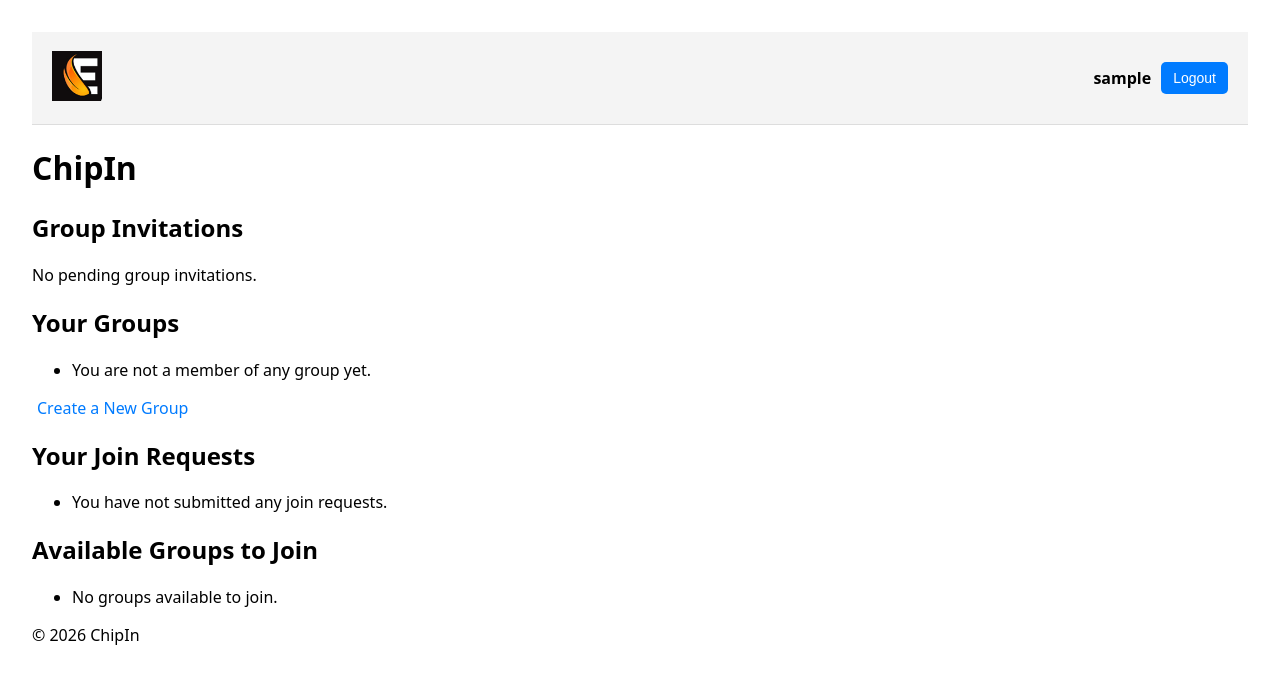
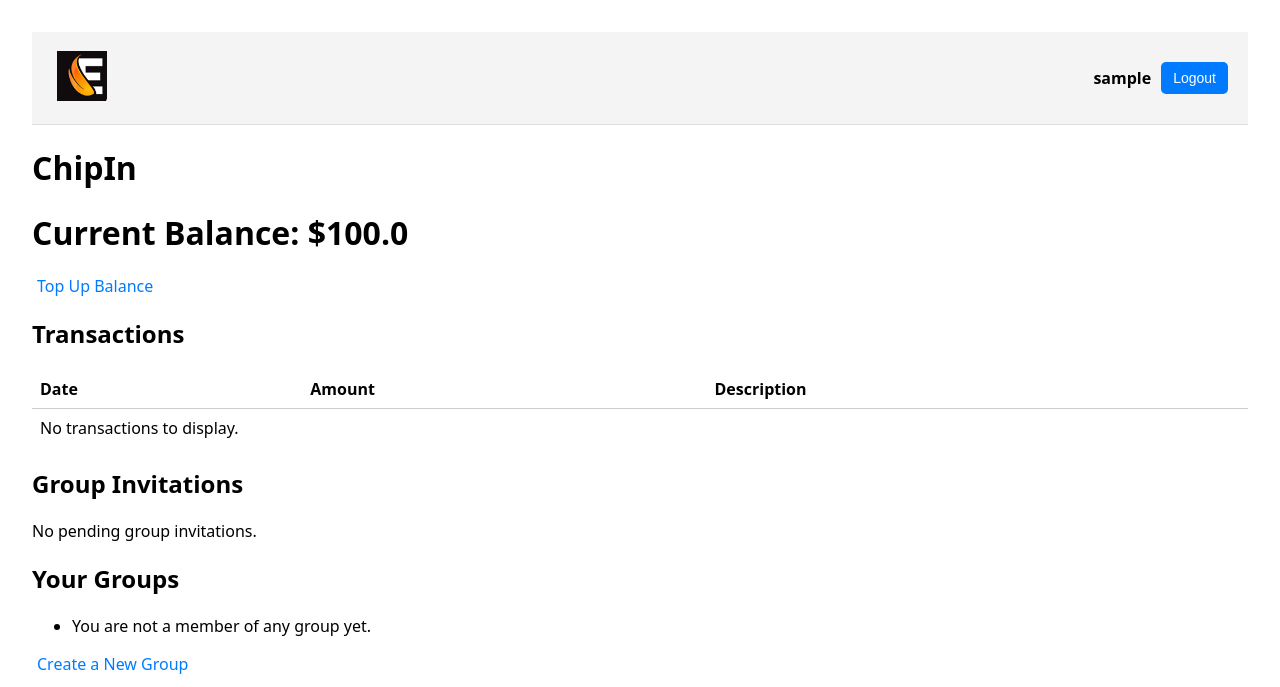
Before and after one commit to ProdPreva1l/CS26-SWA, a Django app: page /chipin/ in a window 1280 px wide. Shown: the top 687 px of the page. Before the commit the page ends 645 px from the top, so only its background shows below. Run offline with Django 5.2, Linux system fonts and the light colour scheme; the visitor is signed in with stand-in values (Sample User, id 1); data that the repository does not hold is empty.

Commit message:
feat: top up

```diff
--- a/chipin/forms.py
+++ b/chipin/forms.py
@@ -9,6 +9,7 @@ class CommentForm(forms.ModelForm):
         widgets = {
             'content': forms.Textarea(attrs={'rows': 3, 'placeholder': 'Enter your comment...'})
         }
+
     # Clean the content to sanitise input
     def clean_content(self):
         content = self.cleaned_data.get('content')
--- a/chipin/templates/chipin/base.html
+++ b/chipin/templates/chipin/base.html
@@ -8,7 +8,9 @@
 <body>
 <header class="header">
     <div class="logo">
+        <a href="{% url 'chipin:home' %}">
         <img src="{% static 'chipin/logo_90.jpg' %}" alt="ChipIn Logo">
+        </a>
     </div>
     <div class="user-info">
         {% if request.user.is_authenticated %}
--- a/chipin/templates/chipin/home.html
+++ b/chipin/templates/chipin/home.html
@@ -3,6 +3,50 @@
 {% block title %}ChipIn{% endblock %}
 {% block content %}
     <h1>ChipIn</h1>
+
+    <h1>Current Balance: ${{ balance }}</h1>
+    <a href="{% url 'users:top_up' %}">Top Up Balance</a>
+
+    <h2>Transactions</h2>
+    <div style="max-height: 300px; overflow-y: auto; margin-bottom: 16px;">
+        <table style="border-collapse: collapse; width: 100%;">
+            <thead>
+            <tr>
+                <th style="border-bottom: 1px solid #ccc; text-align: left; padding: 8px;">
+                    Date
+                </th>
+                <th style="border-bottom: 1px solid #ccc; text-align: left; padding: 8px;">
+                    Amount
+                </th>
+                <th style="border-bottom: 1px solid #ccc; text-align: left; padding: 8px;">
+                    Description
+                </th>
+            </tr>
+            </thead>
+            <tbody>
+            {% for tx in transactions %}
+                <tr>
+                    <td style="padding: 8px; border-bottom: 1px solid #eee;">
+                        {{ tx.created_at }}
+                    </td>
+                    <td style="padding: 8px; border-bottom: 1px solid #eee;">
+                        ${{ tx.amount }}
+                    </td>
+                    <td style="padding: 8px; border-bottom: 1px solid #eee;">
+                        {{ tx.description }}
+                    </td>
+                </tr>
+            {% empty %}
+                <tr>
+                    <td colspan="3" style="padding: 8px;">
+                        No transactions to display.
+                    </td>
+                </tr>
+            {% endfor %}
+            </tbody>
+        </table>
+    </div>
+
     <h2>Group Invitations</h2>
     <div class="invitation-notification">
         {% if pending_invitations %}
@@ -27,9 +71,11 @@
             <li>
                 <a href="{% url 'chipin:group_detail' group.id %}">{{ group.name }}</a>
                 {% if group.admin == request.user %}
-                <a href="{% url 'chipin:delete_group' group.id %}" onclick="return confirm('Are you sure you want to delete this group?');">Delete</a>
+                    <a href="{% url 'chipin:delete_group' group.id %}"
+                       onclick="return confirm('Are you sure you want to delete this group?');">Delete</a>
                 {% else %}
-                <a href="{% url 'chipin:leave_group' group.id %}" onclick="return confirm('Are you sure you want to leave this group?');">Leave</a>
+                    <a href="{% url 'chipin:leave_group' group.id %}"
+                       onclick="return confirm('Are you sure you want to leave this group?');">Leave</a>
                 {% endif %}
             </li>
         {% empty %}
@@ -43,7 +89,8 @@
         {% for join_request in user_join_requests %}
             <li>
                 You requested to join <strong>{{ join_request.group.name }}</strong> on {{ join_request.created_at }}.
-            <a href="{% url 'chipin:delete_join_request' join_request.id %}" onclick="return confirm('Are you sure you want to delete this join request?');">Delete</a>
+                <a href="{% url 'chipin:delete_join_request' join_request.id %}"
+                   onclick="return confirm('Are you sure you want to delete this join request?');">Delete</a>
             </li>
         {% empty %}
             <li>You have not submitted any join requests.</li>
--- a/chipin/urls.py
+++ b/chipin/urls.py
@@ -22,4 +22,5 @@ urlpatterns = [
          name='update_event_status'),
     path('group/<int:group_id>/event/<int:event_id>/leave/', views.leave_event, name='leave_event'),
     path('group/<int:group_id>/event/<int:event_id>/delete/', views.delete_event, name='delete_event'),
+    path('group/<int:group_id>/event/<int:event_id>/transfer_funds/', views.transfer_funds, name='transfer_funds')
 ]
--- a/chipin/views.py
+++ b/chipin/views.py
@@ -1,27 +1,41 @@
+from decimal import Decimal
+
 from django.contrib.auth.decorators import login_required
+from django.db import transaction
+from django.db.models import F
 from django.shortcuts import render, redirect, get_object_or_404
 from django.contrib import messages
 from django.contrib.auth.models import User
 from django.utils import timezone
 from django.conf import settings
+
+from users.models import Transaction
 from .models import Group, Invite, GroupJoinRequest, Comment, Event
 from .forms import GroupCreationForm, CommentForm
 from django.urls import reverse
 
+
 @login_required
 def home(request):
     user = request.user
-    pending_invitations = user.pending_invitations.all() # Get pending group invitations for the current user
+    pending_invitations = user.pending_invitations.all()  # Get pending group invitations for the current user
     user_groups = user.group_memberships.all()  # Get groups the user is a member of
     user_join_requests = GroupJoinRequest.objects.filter(user=user)  # Get join requests sent by the user
-    available_groups = Group.objects.exclude(members=user).exclude(join_requests__user=user) # Get groups the user is not a member of and the user has not requested to join
+    available_groups = Group.objects.exclude(members=user).exclude(
+        join_requests__user=user)  # Get groups the user is not a member of and the user has not requested to join
+    transactions = Transaction.objects.filter(
+        user=request.user
+    ).order_by('-created_at')
     context = {
         'pending_invitations': pending_invitations,
         'user_groups': user_groups,
         'user_join_requests': user_join_requests,
-        'available_groups': available_groups
+        'available_groups': available_groups,
+        'balance': user.profile.balance,
+        'transactions': transactions,
     }
     return render(request, 'chipin/home.html', context)
+
 
 @login_required
 def create_group(request):
@@ -35,20 +49,21 @@ def create_group(request):
         form = GroupCreationForm(user=request.user)
     return render(request, 'chipin/create_group.html', {'form': form})
 
+
 @login_required
 def group_detail(request, group_id, edit_comment_id=None):
     group = get_object_or_404(Group, id=group_id)
     comments = group.comments.all().order_by('-created_at')  # Fetch all comments for the group
-    if edit_comment_id: # Fetch the comment to edit, if edit_comment_id is provided
+    if edit_comment_id:  # Fetch the comment to edit, if edit_comment_id is provided
         comment_to_edit = get_object_or_404(Comment, id=edit_comment_id)
         if comment_to_edit.user != request.user:
             return redirect('chipin:group_detail', group_id=group.id)
     else:
         comment_to_edit = None
     if request.method == 'POST':
-        if comment_to_edit: # Editing an existing comment
+        if comment_to_edit:  # Editing an existing comment
             form = CommentForm(request.POST, instance=comment_to_edit)
-        else: # Adding a new comment
+        else:  # Adding a new comment
             form = CommentForm(request.POST)
         if form.is_valid():
             comment = form.save(commit=False)
@@ -65,6 +80,7 @@ def group_detail(request, group_id, edit_comment_id=None):
         'comment_to_edit': comment_to_edit,
     })
 
+
 @login_required
 def delete_group(request, group_id):
     group = get_object_or_404(Group, id=group_id)
@@ -74,6 +90,7 @@ def delete_group(request, group_id):
     else:
         messages.error(request, "You do not have permission to delete this group.")
     return redirect('chipin:home')
+
 
 @login_required
 def invite_users(request, group_id):
@@ -93,6 +110,7 @@ def invite_users(request, group_id):
         'users_not_in_group': users_not_in_group
     })
 
+
 @login_required
 def accept_invite(request, group_id):
     group = get_object_or_404(Group, id=group_id)
@@ -104,12 +122,14 @@ def accept_invite(request, group_id):
         elif invited_user in group.invited_users.all():
             group.members.add(invited_user)
             group.invited_users.remove(invited_user)  # Remove from invited list
-            messages.success(request, f'{invited_user.profile.nickname} has successfully joined the group "{group.name}".')
+            messages.success(request,
+                             f'{invited_user.profile.nickname} has successfully joined the group "{group.name}".')
         else:
             messages.error(request, "You are not invited to join this group.")
     else:
         messages.error(request, "Invalid invitation link.")
     return redirect('chipin:group_detail', group_id=group.id)
+
 
 @login_required
 def request_to_join_group(request, group_id):
@@ -175,6 +195,7 @@ def vote_on_join_request(request, group_id, request_id, vote):
         messages.success(request, f"{join_request.user.profile.nickname} has been approved to join the group!")
     return redirect('chipin:group_detail', group_id=group.id)
 
+
 @login_required
 def edit_comment(request, comment_id):
     comment = get_object_or_404(Comment, id=comment_id)
@@ -189,6 +210,7 @@ def edit_comment(request, comment_id):
         form = CommentForm(instance=comment)
     return render(request, 'chipin/edit_comment.html', {'form': form, 'comment': comment})
 
+
 @login_required
 def delete_comment(request, comment_id):
     comment = get_object_or_404(Comment, id=comment_id)
@@ -196,22 +218,23 @@ def delete_comment(request, comment_id):
         comment.delete()
     return redirect('chipin:group_detail', group_id=comment.group.id)
 
+
 @login_required
 def group_detail(request, group_id, edit_comment_id=None):
     group = get_object_or_404(Group, id=group_id)
     comments = group.comments.all().order_by('-created_at')  # Fetch all comments for the group
     events = group.events.all()  # Fetch all events associated with the group
     # Add a new comment or edit an existing comment
-    if edit_comment_id: # Fetch the comment to edit, if edit_comment_id is provided
+    if edit_comment_id:  # Fetch the comment to edit, if edit_comment_id is provided
         comment_to_edit = get_object_or_404(Comment, id=edit_comment_id)
         if comment_to_edit.user != request.user:
             return redirect('chipin:group_detail', group_id=group.id)
     else:
         comment_to_edit = None
     if request.method == 'POST':
-        if comment_to_edit: # Editing an existing comment
+        if comment_to_edit:  # Editing an existing comment
             form = CommentForm(request.POST, instance=comment_to_edit)
-        else: # Adding a new comment
+        else:  # Adding a new comment
             form = CommentForm(request.POST)
         if form.is_valid():
             comment = form.save(commit=False)
@@ -243,6 +266,7 @@ def group_detail(request, group_id, edit_comment_id=None):
         'event_share_info': event_share_info,
     })
 
+
 @login_required
 def create_event(request, group_id):
     group = get_object_or_404(Group, id=group_id)
@@ -262,6 +286,7 @@ def create_event(request, group_id):
         messages.success(request, f'Event "{event_name}" created successfully!')
         return redirect('chipin:group_detail', group_id=group.id)
     return render(request, 'chipin/create_event.html', {'group': group})
+
 
 @login_required
 def join_event(request, group_id, event_id):
@@ -312,6 +337,7 @@ def update_event_status(request, group_id, event_id):
     event.save()
     return redirect('chipin:group_detail', group_id=group.id)
 
+
 @login_required
 def leave_event(request, group_id, event_id):
     group = get_object_or_404(Group, id=group_id)
@@ -328,6 +354,7 @@ def leave_event(request, group_id, event_id):
     event.save()
     return redirect('chipin:group_detail', group_id=group.id)
 
+
 @login_required
 def delete_event(request, group_id, event_id):
     group = get_object_or_404(Group, id=group_id)
@@ -340,3 +367,101 @@ def delete_event(request, group_id, event_id):
     event.delete()
     messages.success(request, f"The event '{event.name}' has been deleted.")
     return redirect('chipin:group_detail', group_id=group.id)
+
+
+@login_required
+def transfer_funds(request, group_id, event_id):
+    if request.method != "POST":
+        messages.error(request, "Invalid request method for transferring funds.")
+        return redirect('chipin:group_detail', group_id=group_id)
+
+    event = get_object_or_404(Event, id=event_id, group__id=group_id)
+    group = event.group
+    if request.user != group.admin:
+        messages.error(request, "Only the group admin can transfer funds.")
+        return redirect('chipin:group_detail', group_id=group_id)
+
+    if event.status == Event.Status.ARCHIVED:
+        messages.error(request, "Funds have already been transferred for this event.")
+        return redirect('chipin:group_detail', group_id=group_id)
+
+    payers_qs = event.members.select_related("profile")
+    if not payers_qs.exists():
+        payers_qs = group.members.select_related("profile")
+    payers = list(payers_qs)
+
+    # Include admin
+    include_admin_in_payers = True
+    if include_admin_in_payers and group.admin not in payers:
+        payers.append(group.admin)
+
+    if not payers:
+        messages.error(request, "No payers found for this event.")
+        return redirect('chipin:group_detail', group_id=group_id)
+
+    rough_eligible = [u for u in payers if u.profile.balance > 0]
+
+    if not rough_eligible:
+        messages.error(request, "No members have a positive balance to contribute.")
+        return redirect('chipin:group_detail', group_id=group_id)
+
+    # Recalculate share using roughly eligible members
+    share = event.total_spend / Decimal(len(rough_eligible))
+
+    # Second pass: final eligibility check
+    final_payers = []
+    excluded = []
+    for u in rough_eligible:
+        if u.profile.balance >= share:
+            final_payers.append(u)
+        else:
+            excluded.append(u)
+    if not final_payers:
+        messages.error(
+            request,
+            "No participants could afford the share amount. Transfer cancelled."
+        )
+        return redirect('chipin:group_detail', group_id=group_id)
+
+    final_share = event.total_spend / Decimal(len(final_payers))
+
+    with transaction.atomic():
+        # Debit the final eligible payers
+        for u in final_payers:
+            u.profile.balance = F("balance") - final_share
+            u.profile.save(update_fields=["balance"])
+            Transaction.objects.create(
+                user=u,
+                amount=-final_share,
+                created_at=timezone.now(),
+                description=f"Contribution for event '{event.name}'"
+            )
+
+        # Credit admin with the *full* event spend
+        admin_profile = group.admin.profile
+        admin_profile.balance = F("balance") + event.total_spend
+        admin_profile.save(update_fields=["balance"])
+        Transaction.objects.create(
+            user=group.admin,
+            amount=event.total_spend,
+            created_at=timezone.now(),
+            description=f"Funds received for event '{event.name}'"
+        )
+
+        # Archive event
+        event.status = Event.Status.ARCHIVED
+        event.archived_at = timezone.now()
+        event.save(update_fields=["status", "archived_at"])
+
+        msg = (
+            f"Transferred ${event.total_spend} "
+            f"(${final_share:.2f} each) "
+            f"from {len(final_payers)} payer(s)."
+        )
+
+        if excluded:
+            excluded_names = ", ".join(u.username for u in excluded)
+            msg += f" Excluded due to insufficient balance: {excluded_names}."
+        messages.success(request, msg)
+
+        return redirect('chipin:group_detail', group_id=group_id)
--- a/users/forms.py
+++ b/users/forms.py
@@ -52,3 +52,9 @@ class EmailAuthenticationForm(AuthenticationForm):
         label="Email",
         widget=forms.EmailInput(attrs={"autofocus": True})
     )
+
+class TopUpForm(forms.Form):
+    amount = forms.DecimalField(min_value=0.01, decimal_places=2, max_digits=5, error_messages={
+        'min_value': "Please enter an amount greater than $0.00.",
+        'invalid': "Enter a valid amount in dollars and cents.",
+    }, label="Amount to Top-Up")
--- a/users/urls.py
+++ b/users/urls.py
@@ -5,4 +5,5 @@ urlpatterns = [
     path('login/', views.login_view, name='login'),
     path('logout/', views.logout_view, name='logout'),
     path('register/', views.register, name='register'),
+    path('top-up/', views.top_up, name='top_up')
 ]
```
Also changed, not shown: chipin/models.py (+35 -9 lines), chipin/templates/chipin/group_detail.html (+19 -3 lines), users/models.py (+9 -0 lines), users/templates/users/top_up.html (added, +13 -0 lines), users/views.py (+19 -1 lines), chipin/migrations/0005_alter_event_status.py (added), users/migrations/0003_transaction.py (added), users/migrations/0004_transaction_description.py (added). Lines whose indentation alone changed are shown as unchanged.
